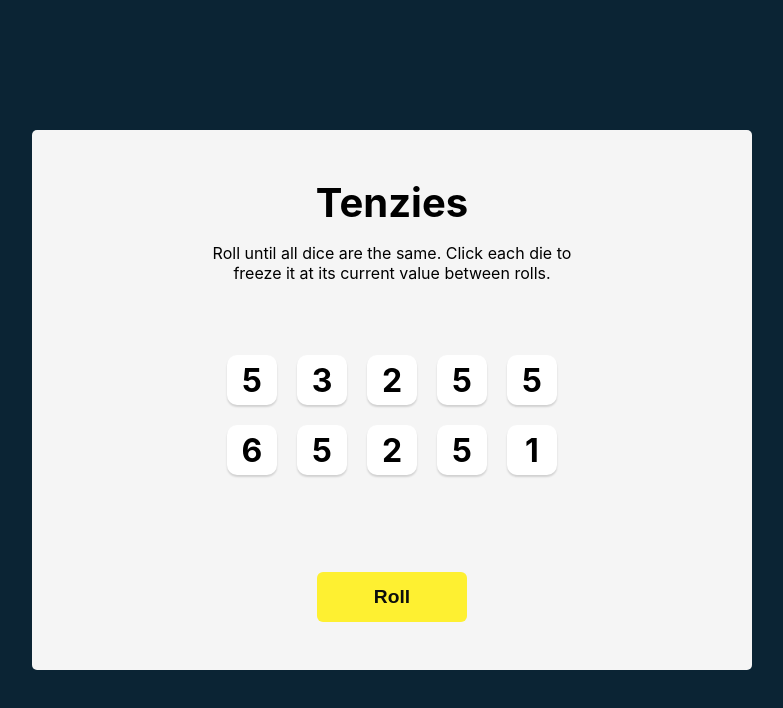
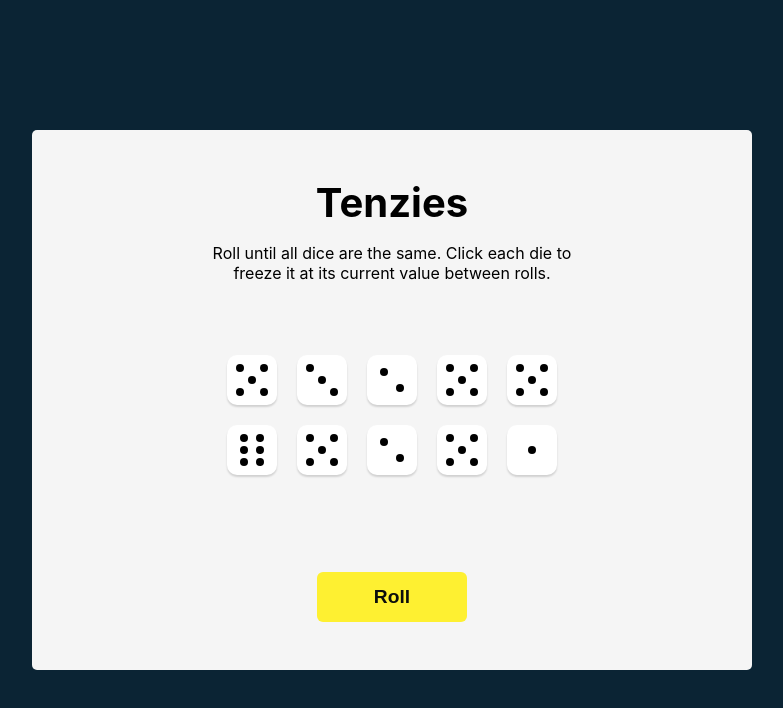
Before and after one commit to AleexxG/Tenzies, a React (Create React App) app: page / in a window 1280 px wide. Shown: the top 708 px of the page, without its empty margins (248-1031 px from the left). Built offline with nearby package versions, Linux system fonts and the light colour scheme.

Commit message:
made dice

```diff
--- a/src/App.css
+++ b/src/App.css
@@ -63,10 +63,6 @@ body {
   cursor: pointer;
 }
 
-.dice-num {
-  font-size: 2rem;
-}
-
 .btn {
   height: 50px;
   width: 150px;
@@ -86,3 +82,36 @@ body {
 .btn:active {
   box-shadow: inset 5px 5px 10px -3px rgba(0, 0, 0, 0.7);
 }
+
+.dot {
+  width: 8px;
+  height: 8px;
+  border-radius: 50%;
+  background: black;
+}
+.dice-num {
+  display: grid;
+  gap: 4px;
+  grid-template-areas:
+    'a . b'
+    'c d e'
+    'f . g';
+}
+.dot:nth-child(2) {
+  grid-area: g;
+}
+.dot:nth-child(3) {
+  grid-area: b;
+}
+.dot:nth-child(4) {
+  grid-area: f;
+}
+.dot:nth-child(5) {
+  grid-area: c;
+}
+.dot:nth-child(6) {
+  grid-area: e;
+}
+.dot:nth-child(odd):last-child {
+  grid-area: d;
+}
--- a/src/comp/Dice.js
+++ b/src/comp/Dice.js
@@ -5,13 +5,86 @@ function Dice(props) {
     backgroundColor: props.isHeld ? 'var(--details-color)' : 'white'
   }
 
-  return (
-    <div className='dice'
+let value
+  if (props.value === 1) {
+    return (
+      <div className='dice'
           onClick={() => props.holdDice(props.id)}
           style={styles}>
+        <h2 className='dice-num'>
+          <span className='dot'></span>
+        </h2>
+      </div>
+    )
+  } else if (props.value === 2) {
+    return (
+      <div className='dice'
+          onClick={() => props.holdDice(props.id)}
+          style={styles}>
+        <h2 className='dice-num'>
+          <span className='dot'></span>
+          <span className='dot'></span>
+        </h2>
+      </div>
+    )
+  } else if (props.value === 3) {
+    return (
+      <div className='dice'
+          onClick={() => props.holdDice(props.id)}
+          style={styles}>
+        <h2 className='dice-num'>
+          <span className='dot'></span>
+          <span className='dot'></span>
+          <span className='dot'></span>
+        </h2>
+      </div>
+    )
+  } else if (props.value === 4) {
+    return (
+      <div className='dice'
+          onClick={() => props.holdDice(props.id)}
+          style={styles}>
+        <h2 className='dice-num'>
+          <span className='dot'></span>
+          <span className='dot'></span>
+          <span className='dot'></span>
+          <span className='dot'></span>
+        </h2>
+      </div>
+    )
+  } else if (props.value === 5) {
+    return (
+      <div className='dice'
+          onClick={() => props.holdDice(props.id)}
+          style={styles}>
+        <h2 className='dice-num'>
+          <span className='dot'></span>
+          <span className='dot'></span>
+          <span className='dot'></span>
+          <span className='dot'></span>
+          <span className='dot'></span>
+        </h2>
+      </div>
+    )
+  } else if (props.value === 6) {
+    return (
+      <div className='dice'
+          onClick={() => props.holdDice(props.id)}
+          style={styles}>
+        <h2 className='dice-num'>
+          <span className='dot'></span>
+          <span className='dot'></span>
+          <span className='dot'></span>
+          <span className='dot'></span>
+          <span className='dot'></span>
+          <span className='dot'></span>
+        </h2>
+      </div>
+    )
+  }
 
-        <h2 className='dice-num'>{props.value}</h2>
-    </div>
+  return (
+    {value}
   );
 }
 
```
